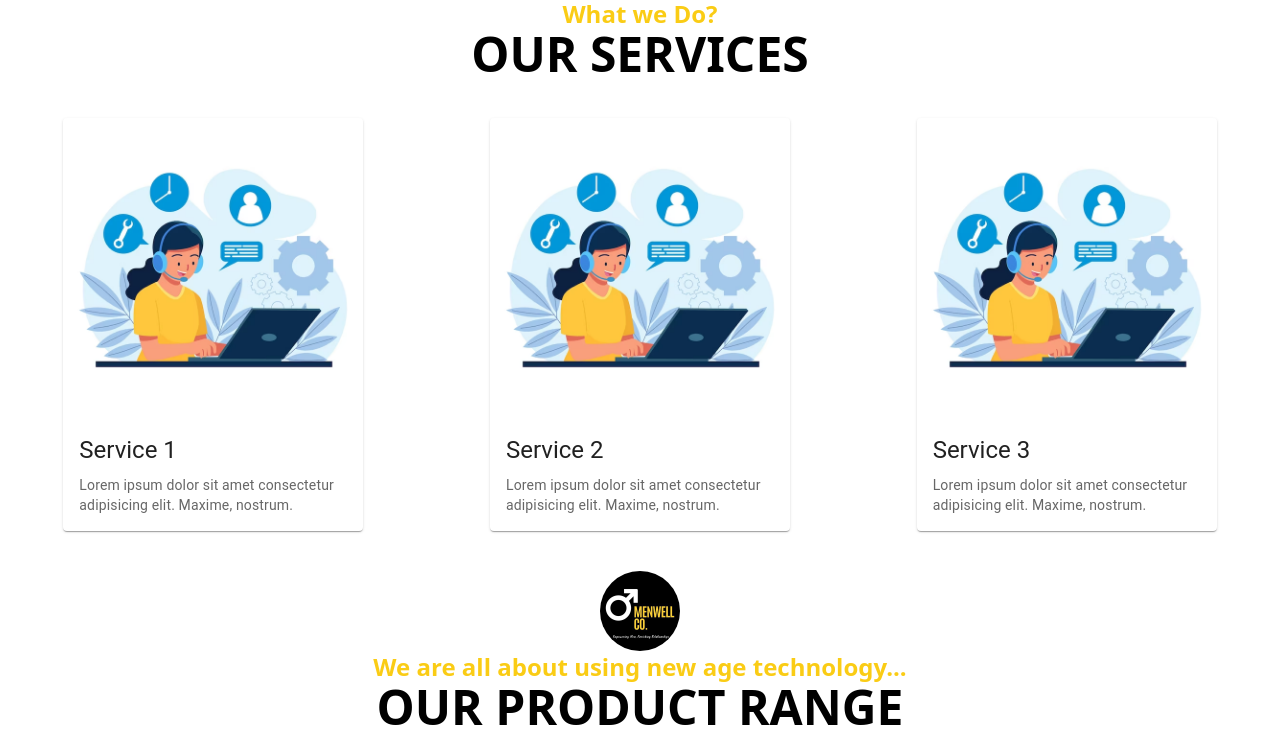
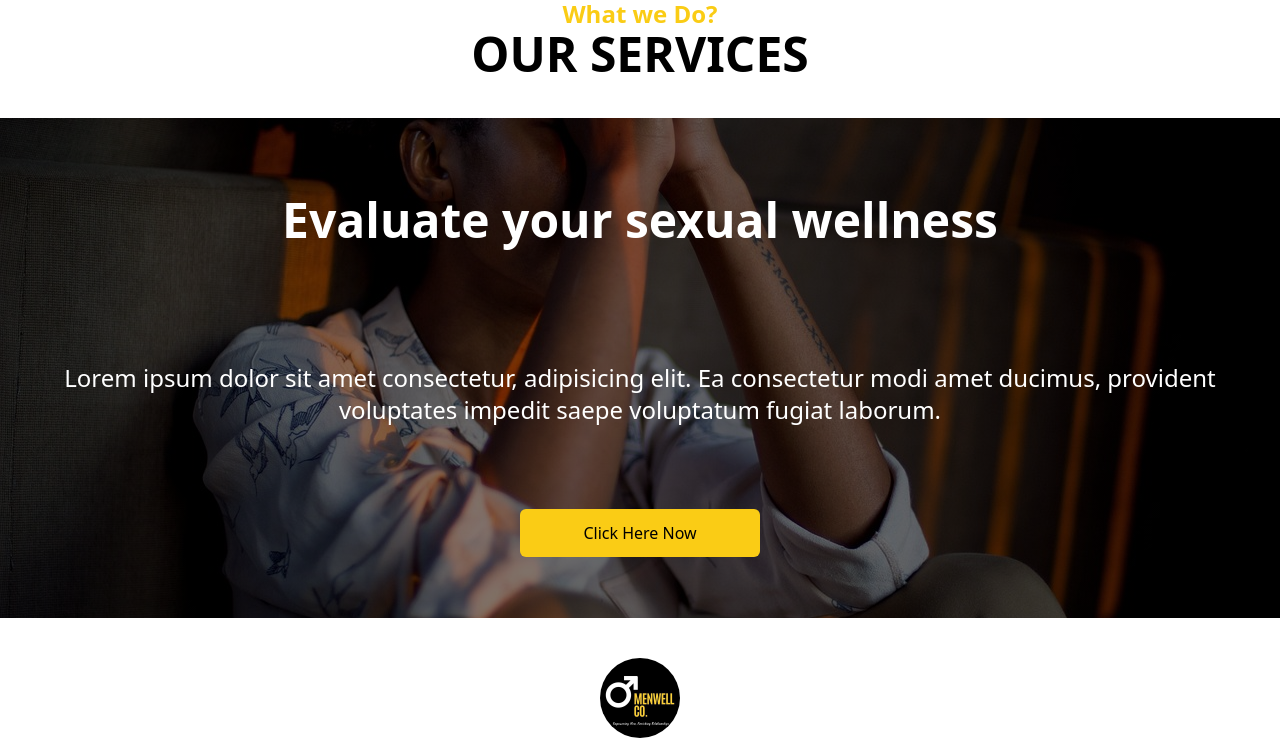
Before and after one commit to mayank2002-jpg/MENWELLCO, a React (Create React App) app: page / in a window 1280 px wide. Shown: the part 1292-2035 px from the top of the page. Built offline with nearby package versions, Linux system fonts and the light colour scheme.

Commit message:
service section

```diff
--- a/src/components/Banner.js
+++ b/src/components/Banner.js
@@ -8,7 +8,6 @@ import brain from "../assets/images/brain.avif";
 import aging from "../assets/images/aging.avif";
 import life from "../assets/images/life.avif";
 import logo from "../assets/images/logo.jpg";
-import services from "../assets/images/services.avif";
 import Footer from "./Footer";
 import Products from "../pages/Shop/Products";
 import { PRODUCTS } from "../products";
@@ -137,68 +136,24 @@ const Banner = () => {
           our Services
         </h3>
       </div>
-      <div id="service" className="container mx-auto flex justify-around mt-10">
-        <div id="service1">
-          <Card sx={{ maxWidth: 300 }}>
-            <CardActionArea>
-              <CardMedia
-                component="img"
-                height="140"
-                image={services}
-                alt="services"
-              />
-              <CardContent>
-                <Typography gutterBottom variant="h5" component="div">
-                  Service 1
-                </Typography>
-                <Typography variant="body2" color="text.secondary">
-                  Lorem ipsum dolor sit amet consectetur adipisicing elit.
-                  Maxime, nostrum.
-                </Typography>
-              </CardContent>
-            </CardActionArea>
-          </Card>
-        </div>
-        <div id="service2">
-          <Card sx={{ maxWidth: 300 }}>
-            <CardActionArea>
-              <CardMedia
-                component="img"
-                height="140"
-                image={services}
-                alt="services"
-              />
-              <CardContent>
-                <Typography gutterBottom variant="h5" component="div">
-                  Service 2
-                </Typography>
-                <Typography variant="body2" color="text.secondary">
-                  Lorem ipsum dolor sit amet consectetur adipisicing elit.
-                  Maxime, nostrum.
-                </Typography>
-              </CardContent>
-            </CardActionArea>
-          </Card>
-        </div>
-        <Card sx={{ maxWidth: 300 }}>
-          <CardActionArea>
-            <CardMedia
-              component="img"
-              height="140"
-              image={services}
-              alt="services"
-            />
-            <CardContent>
-              <Typography gutterBottom variant="h5" component="div">
-                Service 3
-              </Typography>
-              <Typography variant="body2" color="text.secondary">
-                Lorem ipsum dolor sit amet consectetur adipisicing elit. Maxime,
-                nostrum.
-              </Typography>
-            </CardContent>
-          </CardActionArea>
-        </Card>
+      <div
+        id="service"
+        className="container mx-auto flex justify-around mt-10 sm:flex-col sm:text-center sm:items-center"
+      >
+        <h2 className="font-bold text-white text-5xl p-4 ">
+          Evaluate your sexual wellness
+        </h2>
+        <p className="text-white px-4 sm:text-2xl sm:max-w-2/3 sm:text-center sm:mx-auto sm:-mt-5">
+          Lorem ipsum dolor sit amet consectetur, adipisicing elit. Ea
+          consectetur modi amet ducimus, provident voluptates impedit saepe
+          voluptatum fugiat laborum.
+        </p>
+        <a
+          href="#googleform"
+          className="bg-yellow-400 rounded-md p-3 border-none cursor-pointer font-medium mt-10 hover:bg-yellow-300 sm:w-60 sm:mx-auto sm:-mt-10"
+        >
+          Click Here Now
+        </a>
       </div>
 
       {/* Products range */}
--- a/src/components/FAQ.js
+++ b/src/components/FAQ.js
@@ -18,8 +18,12 @@ const FAQ = () => {
         </AccordionSummary>
         <hr />
         <AccordionDetails>
-          Lorem ipsum dolor sit amet, consectetur adipiscing elit. Suspendisse
-          malesuada lacus ex, sit amet blandit leo lobortis eget.
+          At Menwell, our mission is to empower men to thrive physically,
+          mentally, and emotionally. We understand that well-being is a journey,
+          and we're committed to being your trusted partner on that path.
+          Through a range of carefully curated products and resources, we aim to
+          enhance the overall quality of men's lives, fostering a sense of
+          balance and confidence.
         </AccordionDetails>
       </Accordion>
       <Accordion>
@@ -33,8 +37,11 @@ const FAQ = () => {
         </AccordionSummary>
         <hr />
         <AccordionDetails>
-          Lorem ipsum dolor sit amet, consectetur adipiscing elit. Suspendisse
-          malesuada lacus ex, sit amet blandit leo lobortis eget.
+          No, you do not need a prescription at the beginning of the process.
+          The licensed doctors on the MenWell platform will write a prescription
+          if they conclude that it is safe and appropriate, after your online
+          visit. If you already have a prescription, you can reach out to us on
+          WhatsApp and we can deliver the medicines to you directly.
         </AccordionDetails>
       </Accordion>
       <Accordion>
@@ -48,8 +55,9 @@ const FAQ = () => {
         </AccordionSummary>
         <hr />
         <AccordionDetails>
-          Lorem ipsum dolor sit amet, consectetur adipiscing elit. Suspendisse
-          malesuada lacus ex, sit amet blandit leo lobortis eget.
+          You can cancel the order within 24 hours of confirming it. Once we
+          ship the product, the order can only be cancelled by incurring a Rs.
+          80 to-&-fro delivery expense.
         </AccordionDetails>
       </Accordion>
       <Accordion>
@@ -67,6 +75,21 @@ const FAQ = () => {
           malesuada lacus ex, sit amet blandit leo lobortis eget.
         </AccordionDetails>
       </Accordion>
+      <Accordion>
+        <AccordionSummary
+          expandIcon={<ExpandMoreIcon />}
+          aria-controls="panel2-content"
+          id="panel4-header"
+          sx={{ fontSize: "1.25rem", fontWeight: "bold" }}
+        >
+          What are your customer care hours?
+        </AccordionSummary>
+        <hr />
+        <AccordionDetails>
+          We're available via call or Whatsapp between 9am-11pm everyday. We are
+          available via email 24X7
+        </AccordionDetails>
+      </Accordion>
     </div>
   );
 };
--- a/src/index.css
+++ b/src/index.css
@@ -17,6 +17,15 @@ html {
 
 #banner {
     background-image: linear-gradient(rgba(0, 0, 0, 0.5), rgba(0, 0, 0, 0.5)), url(../src/assets/images/banner.webp);
+    background-position: center;
+    background-repeat: no-repeat;
+    background-size: cover;
+    height: 500px;
+    position: relative;
+}
+
+#service {
+    background-image: linear-gradient(rgba(0, 0, 0, 0.5), rgba(0, 0, 0, 0.5)), url(../src/assets/images/mendipress.jpg);
     background-position: center;
     background-repeat: no-repeat;
     background-size: cover;
--- a/src/pages/About/index.js
+++ b/src/pages/About/index.js
@@ -34,10 +34,28 @@ const About = () => {
             About MenWell Co.
           </Typography>
           <p className="text-lg w-96 text-center mx-auto sm:text-lg sm:text-center sm:w-10/12">
-            Lorem, ipsum dolor sit amet consectetur adipisicing elit. Quam nulla
-            nisi officiis saepe repudiandae reiciendis aperiam non quidem culpa
-            laudantium neque alias, ipsa consequuntur quos quaerat! Maxime
-            ducimus sint soluta.
+            Welcome to Menwell Squad pvt ltd., your premier destination for
+            men's sexual wellness. At Menwell, we believe in empowering men to
+            thrive physically, mentally, and emotionally. We recognize that
+            well-being is a lifelong journey, and we are dedicated to being your
+            unwavering companion on that path. As advocates for holistic
+            well-being, we strive to break down stigmas surrounding men's sexual
+            health and create an open, judgment-free space where you can
+            prioritize your wellness. Whether you're seeking solutions for
+            physical vitality, mental resilience, or emotional fulfillment,
+            Menwell Squad is your trusted partner. Our commitment to excellence
+            extends to the selection of products we offer. We meticulously
+            curate a range of high-quality items that align with our values and
+            commitment to your well-being. From supplements that support
+            physical vitality to resources that nurture mental and emotional
+            resilience, our products are designed to meet the diverse needs of
+            the modern man. At Menwell Squad, we envision a world where men
+            confidently embrace their journey towards optimal well-being. Our
+            team is comprised of passionate individuals dedicated to providing
+            you with the tools and knowledge needed to navigate this journey
+            successfully. Join us on the path to thriving health, balance, and
+            confidence. Explore Menwell Squad, where your well-being is our
+            priority.
           </p>
         </div>
       </div>
@@ -115,7 +133,10 @@ const About = () => {
         </div>
         <div className="p-4 max-w-72 text-center">
           <Typography variant="h4">Our mission</Typography>
-          <p>To Help Indians Discover and Consume Better</p>
+          <p>
+            our mission is to empower men to thrive physically, mentally, and
+            emotionally.
+          </p>
         </div>
       </div>
 
```
Also changed, not shown: src/assets/images/mendipress.jpg (added).
